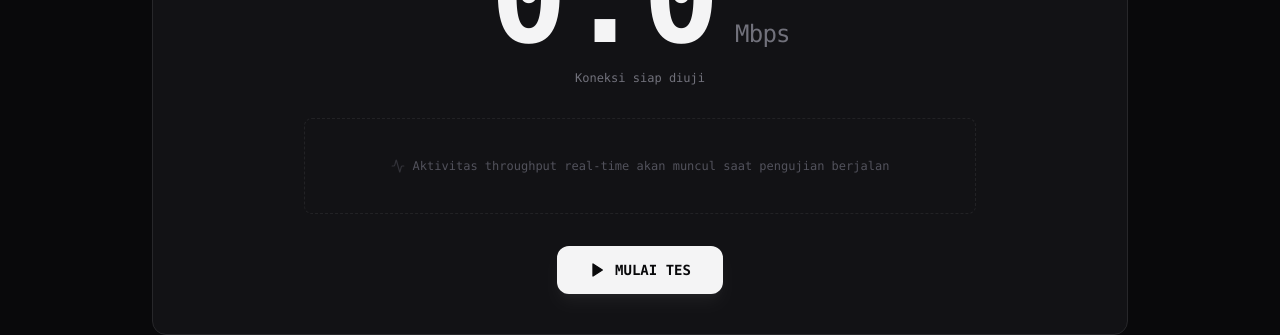
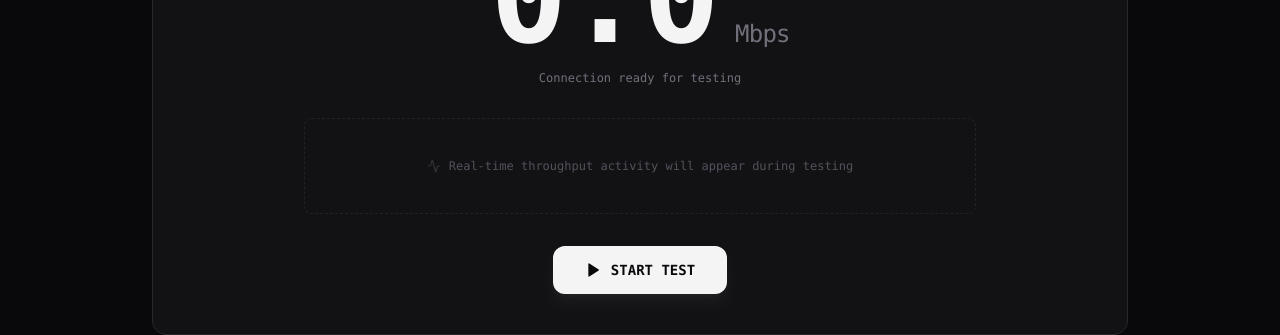
Before and after one commit to Novazeb/ceknet, a React (Vite) app in the folder client/: page / in a window 1280 px wide. Shown: the part 252-587 px from the top of the page. Built offline with nearby package versions, Linux system fonts and the light colour scheme; no server answers.

Commit message:
refactor(components): translate SpeedHero status cues and action labels to English

```diff
--- a/client/src/components/SpeedHero.jsx
+++ b/client/src/components/SpeedHero.jsx
@@ -107,11 +107,11 @@ export default function SpeedHero({
         </div>
 
         <div className="text-xs font-mono text-zinc-500 mt-2">
-          {currentStage === 'idle' && 'Koneksi siap diuji'}
-          {currentStage === 'ping' && 'Mengukur latensi bolak-balik (RTT)...'}
-          {currentStage === 'download' && 'Mengukur throughput unduhan...'}
-          {currentStage === 'upload' && 'Mengukur throughput unggahan...'}
-          {currentStage === 'complete' && 'Diagnostik selesai'}
+          {currentStage === 'idle' && 'Connection ready for testing'}
+          {currentStage === 'ping' && 'Measuring round-trip latency (RTT)...'}
+          {currentStage === 'download' && 'Measuring download throughput...'}
+          {currentStage === 'upload' && 'Measuring upload throughput...'}
+          {currentStage === 'complete' && 'Diagnostics completed'}
         </div>
       </div>
 
@@ -147,7 +147,7 @@ export default function SpeedHero({
           <div className="w-full h-full flex items-center justify-center border border-dashed border-zinc-800/80 rounded-lg">
             <span className="text-xs font-mono text-zinc-600 flex items-center gap-2">
               <Activity className="w-3.5 h-3.5 opacity-50" />
-              Aktivitas throughput real-time akan muncul saat pengujian berjalan
+              Real-time throughput activity will appear during testing
             </span>
           </div>
         )}
@@ -167,17 +167,17 @@ export default function SpeedHero({
           {isTesting ? (
             <>
               <RotateCcw className="w-4 h-4 animate-spin text-zinc-500" />
-              <span className="font-mono">PENGUJIAN BERJALAN...</span>
+              <span className="font-mono">TEST IN PROGRESS...</span>
             </>
           ) : currentStage === 'complete' ? (
             <>
               <RotateCcw className="w-4 h-4 text-zinc-950" />
-              <span className="font-mono">UJI ULANG</span>
+              <span className="font-mono">RETEST</span>
             </>
           ) : (
             <>
               <Play className="w-4 h-4 fill-current text-zinc-950" />
-              <span className="font-mono">MULAI TES</span>
+              <span className="font-mono">START TEST</span>
             </>
           )}
         </button>
```
